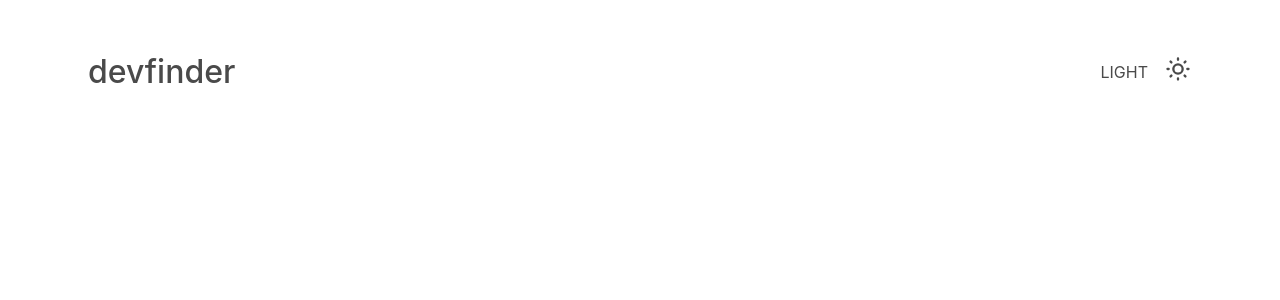
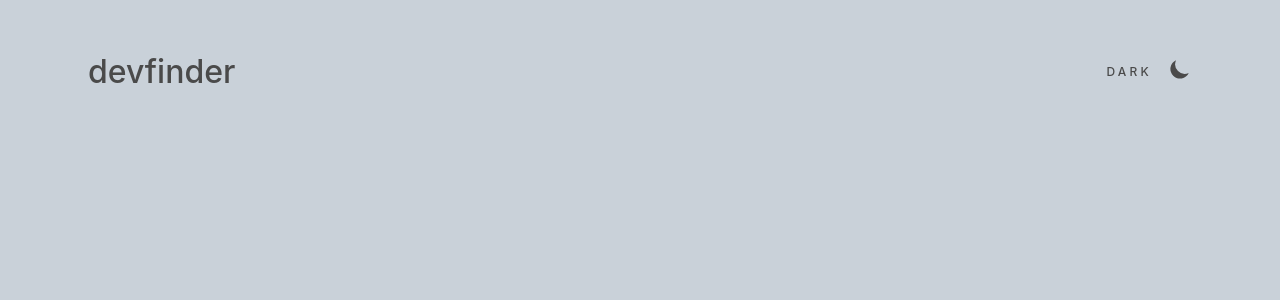
Before and after one commit to mikechibuzor/github-user-search, a Vue app: page / in a window 1280 px wide. Shown: the top 300 px of the page. Built offline with nearby package versions, Linux system fonts and the light colour scheme.

Commit message:
dark mode feature successfully implemented

```diff
--- /dev/null
+++ b/public/index.css
@@ -0,0 +1,24 @@
+html{
+  transition: all .3s ease-in;
+}
+html.dark.primary-color{
+  background: #0D1117;
+  color: white;
+}
+.primary-color{
+  background: #c9d1d9;
+}
+html.dark .text-color{
+  color: #8B949E;
+}
+
+/* html.dark h1 {
+  color: white;
+}
+body {
+  background: white;
+}
+
+html.dark .level{
+  background: #0D1117;
+} */
--- a/public/index.html
+++ b/public/index.html
@@ -1,5 +1,5 @@
 <!DOCTYPE html>
-<html lang="">
+<html lang="" class="primary-color">
   <head>
     <meta charset="utf-8" />
     <meta http-equiv="X-UA-Compatible" content="IE=edge" />
@@ -7,6 +7,7 @@
     <link rel="icon" href="<%= BASE_URL %>favicon.ico" />
     <link rel="preconnect" href="https://fonts.googleapis.com" />
     <link rel="preconnect" href="https://fonts.gstatic.com" crossorigin />
+    <link rel="stylesheet" href="./index.css" />
     <link
       href="https://fonts.googleapis.com/css2?family=Fredoka:wght@300;400;500;600;700&display=swap"
       rel="stylesheet"
--- a/src/components/dark-mode/DarkMode.vue
+++ b/src/components/dark-mode/DarkMode.vue
@@ -2,22 +2,44 @@
   <div class="level-right is-clickable" @click="darkModeToggler">
     <div class="level-item">
       <p class="is-flex is-align-items-center is-justify-content-center">
-        <span class="mr-4">LIGHT</span>
+        <template v-if="isDarkMode === 'light'">
+          <span
+            class="mr-4 has-text-weight-medium is-size-7"
+            style="letter-spacing: 0.2rem"
+            >DARK</span
+          >
           <span class="is-small"
             ><svg
               xmlns="http://www.w3.org/2000/svg"
-            fill="none"
-            viewBox="0 0 24 24"
-            stroke="currentColor"
-            style="height: 1.75em; width: 1.75rem"
+              style="height: 1.5rem; width: 1.5rem"
+              viewBox="0 0 20 20"
+              fill="currentColor"
             >
               <path
-              stroke-linecap="round"
-              stroke-linejoin="round"
-              stroke-width="2"
-              d="M12 3v1m0 16v1m9-9h-1M4 12H3m15.364 6.364l-.707-.707M6.343 6.343l-.707-.707m12.728 0l-.707.707M6.343 17.657l-.707.707M16 12a4 4 0 11-8 0 4 4 0 018 0z"
+                d="M17.293 13.293A8 8 0 016.707 2.707a8.001 8.001 0 1010.586 10.586z"
               /></svg
           ></span>
+        </template>
+        <template v-else>
+          <span
+            class="mr-4 has-text-weight-medium is-size-7"
+            style="letter-spacing: 0.2rem"
+            >LIGHT</span
+          >
+          <span class="is-small"
+            ><svg
+              xmlns="http://www.w3.org/2000/svg"
+              style="height: 1.5rem; width: 1.5rem"
+              viewBox="0 0 20 20"
+              fill="white"
+            >
+              <path
+                fill-rule="evenodd"
+                d="M10 2a1 1 0 011 1v1a1 1 0 11-2 0V3a1 1 0 011-1zm4 8a4 4 0 11-8 0 4 4 0 018 0zm-.464 4.95l.707.707a1 1 0 001.414-1.414l-.707-.707a1 1 0 00-1.414 1.414zm2.12-10.607a1 1 0 010 1.414l-.706.707a1 1 0 11-1.414-1.414l.707-.707a1 1 0 011.414 0zM17 11a1 1 0 100-2h-1a1 1 0 100 2h1zm-7 4a1 1 0 011 1v1a1 1 0 11-2 0v-1a1 1 0 011-1zM5.05 6.464A1 1 0 106.465 5.05l-.708-.707a1 1 0 00-1.414 1.414l.707.707zm1.414 8.486l-.707.707a1 1 0 01-1.414-1.414l.707-.707a1 1 0 011.414 1.414zM4 11a1 1 0 100-2H3a1 1 0 000 2h1z"
+                clip-rule="evenodd"
+              /></svg
+          ></span>
+        </template>
       </p>
     </div>
   </div>
@@ -38,4 +60,4 @@
 };
 </script>
 
-<style></style>
+<style scoped></style>
--- a/src/components/header/TheHeader.vue
+++ b/src/components/header/TheHeader.vue
@@ -1,8 +1,6 @@
 <template>
-  <div class="level is-mobile mt-6 px-5">
-    <div class="level-left">
-      <h1 class="level-item is-size-3 has-text-weight-medium">devfinder</h1>
-    </div>
+  <div class="level is-mobile mt-6 px-5 text-color">
+    <the-logo></the-logo>
     <dark-mode></dark-mode>
   </div>
 </template>
@@ -10,6 +8,7 @@
 <script>
 export default {
   components: {
+    TheLogo: () => import("../logo/TheLogo.vue"),
     DarkMode: () => import("../dark-mode/DarkMode.vue"),
   },
 };
--- /dev/null
+++ b/src/components/logo/TheLogo.vue
@@ -0,0 +1,11 @@
+<template>
+  <div class="level-left">
+    <h1 class="level-item is-size-3 has-text-weight-medium">devfinder</h1>
+  </div>
+</template>
+
+<script>
+export default {};
+</script>
+
+<style></style>
```
Lines whose indentation alone changed are shown as unchanged.
